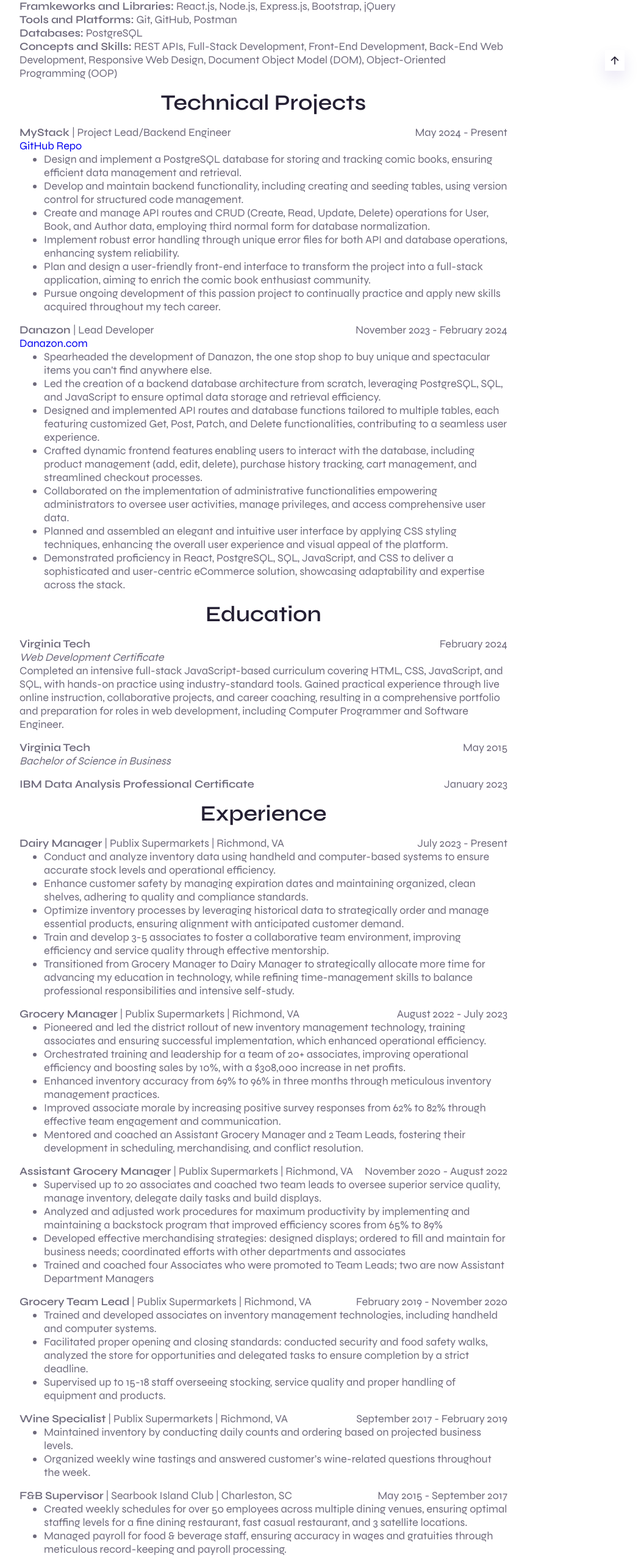
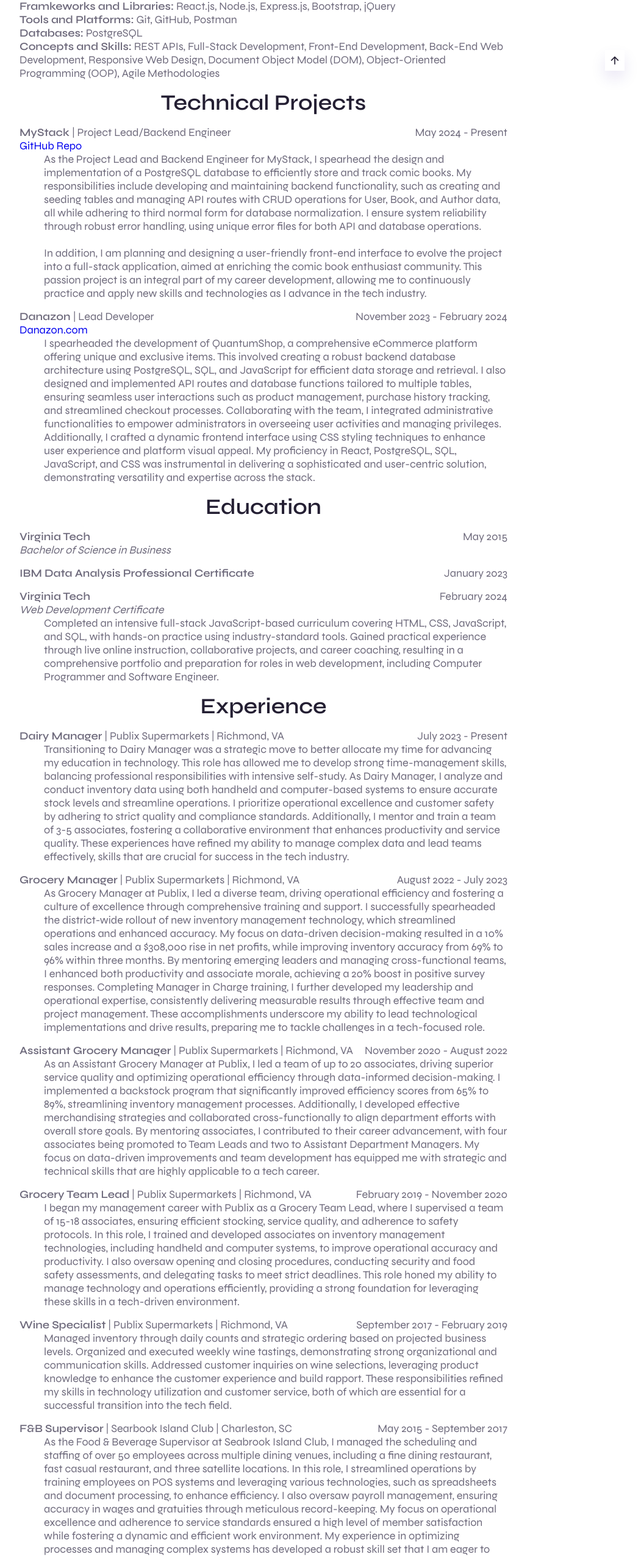
Before and after one commit to dvirak/Personal-Website, a React (Vite) app: page /about in a window 1280 px wide. Shown: the part 1084-3638 px from the top of the page at 61% size, without its empty margins (208-1259 px from the left). Built offline with nearby package versions, Linux system fonts and the light colour scheme.

Commit message:
Update Experience to Summary Form

```diff
--- a/src/App.css
+++ b/src/App.css
@@ -864,7 +864,7 @@
 }
 
 .resume__job-list {
-  list-style: disc;
+  list-style: none;
   margin-left: 2.5rem;
 }
 
--- a/src/Pages/Experience.jsx
+++ b/src/Pages/Experience.jsx
@@ -21,7 +21,7 @@
             <b>Concepts and Skills:</b> REST APIs, Full-Stack Development,
             Front-End Development, Back-End Web Development, Responsive Web
             Design, Document Object Model (DOM), Object-Oriented Programming
-            (OOP)
+            (OOP), Agile Methodologies
           </li>
         </ul>
       </div>
@@ -46,33 +46,11 @@
           <li>
             <ul className="resume__job-list">
               <li>
-                Design and implement a PostgreSQL database for storing and
-                tracking comic books, ensuring efficient data management and
-                retrieval.
-              </li>
-              <li>
-                Develop and maintain backend functionality, including creating
-                and seeding tables, using version control for structured code
-                management.
-              </li>
-              <li>
-                Create and manage API routes and CRUD (Create, Read, Update,
-                Delete) operations for User, Book, and Author data, employing
-                third normal form for database normalization.
-              </li>
-              <li>
-                Implement robust error handling through unique error files for
-                both API and database operations, enhancing system reliability.
-              </li>
-              <li>
-                Plan and design a user-friendly front-end interface to transform
-                the project into a full-stack application, aiming to enrich the
-                comic book enthusiast community.
-              </li>
-              <li>
-                Pursue ongoing development of this passion project to
-                continually practice and apply new skills acquired throughout my
-                tech career.
+                As the Project Lead and Backend Engineer for MyStack, I spearhead the design and implementation of a PostgreSQL database to efficiently store and track comic books. My responsibilities include developing and maintaining backend functionality, such as creating and seeding tables and managing API routes with CRUD operations for User, Book, and Author data, all while adhering to third normal form for database normalization. I ensure system reliability through robust error handling, using unique error files for both API and database operations.
+                </li>
+                <br/>
+                <li>
+                In addition, I am planning and designing a user-friendly front-end interface to evolve the project into a full-stack application, aimed at enriching the comic book enthusiast community. This passion project is an integral part of my career development, allowing me to continuously practice and apply new skills and technologies as I advance in the tech industry.
               </li>
             </ul>
           </li>
@@ -96,42 +74,7 @@
           <li>
             <ul className="resume__job-list">
               <li>
-                Spearheaded the development of Danazon, the one stop shop to buy
-                unique and spectacular items you can't find anywhere else.
-              </li>
-              <li>
-                Led the creation of a backend database architecture from
-                scratch, leveraging PostgreSQL, SQL, and JavaScript to ensure
-                optimal data storage and retrieval efficiency.
-              </li>
-              <li>
-                Designed and implemented API routes and database functions
-                tailored to multiple tables, each featuring customized Get,
-                Post, Patch, and Delete functionalities, contributing to a
-                seamless user experience.
-              </li>
-              <li>
-                Crafted dynamic frontend features enabling users to interact
-                with the database, including product management (add, edit,
-                delete), purchase history tracking, cart management, and
-                streamlined checkout processes.
-              </li>
-              <li>
-                Collaborated on the implementation of administrative
-                functionalities empowering administrators to oversee user
-                activities, manage privileges, and access comprehensive user
-                data.
-              </li>
-              <li>
-                Planned and assembled an elegant and intuitive user interface by
-                applying CSS styling techniques, enhancing the overall user
-                experience and visual appeal of the platform.
-              </li>
-              <li>
-                Demonstrated proficiency in React, PostgreSQL, SQL, JavaScript,
-                and CSS to deliver a sophisticated and user-centric eCommerce
-                solution, showcasing adaptability and expertise across the
-                stack.
+                I spearheaded the development of QuantumShop, a comprehensive eCommerce platform offering unique and exclusive items. This involved creating a robust backend database architecture using PostgreSQL, SQL, and JavaScript for efficient data storage and retrieval. I also designed and implemented API routes and database functions tailored to multiple tables, ensuring seamless user interactions such as product management, purchase history tracking, and streamlined checkout processes. Collaborating with the team, I integrated administrative functionalities to empower administrators in overseeing user activities and managing privileges. Additionally, I crafted a dynamic frontend interface using CSS styling techniques to enhance user experience and platform visual appeal. My proficiency in React, PostgreSQL, SQL, JavaScript, and CSS was instrumental in delivering a sophisticated and user-centric solution, demonstrating versatility and expertise across the stack.
               </li>
             </ul>
           </li>
@@ -140,24 +83,6 @@
       <h2 className="resume__section__title">{`Education`}</h2>
       <div className="resume__container container">
         <ul>
-          <li className="resume__job__title resume__line">
-            <span className="resume__text-left-side">
-              <b>Virginia Tech</b>
-            </span>
-            <span className="resume__text-right-side">February 2024</span>
-          </li>
-          <li>
-            <i>Web Development Certificate</i>
-          </li>
-          <li>
-            Completed an intensive full-stack JavaScript-based curriculum
-            covering HTML, CSS, JavaScript, and SQL, with hands-on practice
-            using industry-standard tools. Gained practical experience through
-            live online instruction, collaborative projects, and career
-            coaching, resulting in a comprehensive portfolio and preparation for
-            roles in web development, including Computer Programmer and Software
-            Engineer.
-          </li>
           <li className="resume__job__title resume__line">
             <span className="resume__text-left-side">
               <b>Virginia Tech</b>
@@ -173,6 +98,26 @@
             </span>
             <span className="resume__text-right-side">January 2023</span>
           </li>
+          <li className="resume__job__title resume__line">
+            <span className="resume__text-left-side">
+              <b>Virginia Tech</b>
+            </span>
+            <span className="resume__text-right-side">February 2024</span>
+          </li>
+          <li>
+            <i>Web Development Certificate</i>
+          </li>
+          <ul className="resume__job-list">
+            <li>
+            Completed an intensive full-stack JavaScript-based curriculum
+            covering HTML, CSS, JavaScript, and SQL, with hands-on practice
+            using industry-standard tools. Gained practical experience through
+            live online instruction, collaborative projects, and career
+            coaching, resulting in a comprehensive portfolio and preparation for
+            roles in web development, including Computer Programmer and Software
+            Engineer.
+            </li>
+          </ul>
         </ul>
       </div>
       <h2 className="resume__section__title">{`Experience`}</h2>
@@ -187,30 +132,7 @@
           <li>
             <ul className="resume__job-list">
               <li>
-                Conduct and analyze inventory data using handheld and
-                computer-based systems to ensure accurate stock levels and
-                operational efficiency.
-              </li>
-              <li>
-                Enhance customer safety by managing expiration dates and
-                maintaining organized, clean shelves, adhering to quality and
-                compliance standards.
-              </li>
-              <li>
-                Optimize inventory processes by leveraging historical data to
-                strategically order and manage essential products, ensuring
-                alignment with anticipated customer demand.
-              </li>
-              <li>
-                Train and develop 3-5 associates to foster a collaborative team
-                environment, improving efficiency and service quality through
-                effective mentorship.
-              </li>
-              <li>
-                Transitioned from Grocery Manager to Dairy Manager to
-                strategically allocate more time for advancing my education in
-                technology, while refining time-management skills to balance
-                professional responsibilities and intensive self-study.
+                Transitioning to Dairy Manager was a strategic move to better allocate my time for advancing my education in technology. This role has allowed me to develop strong time-management skills, balancing professional responsibilities with intensive self-study. As Dairy Manager, I analyze and conduct inventory data using both handheld and computer-based systems to ensure accurate stock levels and streamline operations. I prioritize operational excellence and customer safety by adhering to strict quality and compliance standards. Additionally, I mentor and train a team of 3-5 associates, fostering a collaborative environment that enhances productivity and service quality. These experiences have refined my ability to manage complex data and lead teams effectively, skills that are crucial for success in the tech industry.
               </li>
             </ul>
           </li>
@@ -225,29 +147,7 @@
           <li>
             <ul className="resume__job-list">
               <li>
-                Pioneered and led the district rollout of new inventory
-                management technology, training associates and ensuring
-                successful implementation, which enhanced operational
-                efficiency.
-              </li>
-              <li>
-                Orchestrated training and leadership for a team of 20+
-                associates, improving operational efficiency and boosting sales
-                by 10%, with a $308,000 increase in net profits.
-              </li>
-              <li>
-                Enhanced inventory accuracy from 69% to 96% in three months
-                through meticulous inventory management practices.
-              </li>
-              <li>
-                Improved associate morale by increasing positive survey
-                responses from 62% to 82% through effective team engagement and
-                communication.
-              </li>
-              <li>
-                Mentored and coached an Assistant Grocery Manager and 2 Team
-                Leads, fostering their development in scheduling, merchandising,
-                and conflict resolution.
+               As Grocery Manager at Publix, I led a diverse team, driving operational efficiency and fostering a culture of excellence through comprehensive training and support. I successfully spearheaded the district-wide rollout of new inventory management technology, which streamlined operations and enhanced accuracy. My focus on data-driven decision-making resulted in a 10% sales increase and a $308,000 rise in net profits, while improving inventory accuracy from 69% to 96% within three months. By mentoring emerging leaders and managing cross-functional teams, I enhanced both productivity and associate morale, achieving a 20% boost in positive survey responses. Completing Manager in Charge training, I further developed my leadership and operational expertise, consistently delivering measurable results through effective team and project management. These accomplishments underscore my ability to lead technological implementations and drive results, preparing me to tackle challenges in a tech-focused role.
               </li>
             </ul>
           </li>
@@ -263,23 +163,7 @@
           <li>
             <ul className="resume__job-list">
               <li>
-                Supervised up to 20 associates and coached two team leads to
-                oversee superior service quality, manage inventory, delegate
-                daily tasks and build displays.
-              </li>
-              <li>
-                Analyzed and adjusted work procedures for maximum productivity
-                by implementing and maintaining a backstock program that
-                improved efficiency scores from 65% to 89%
-              </li>
-              <li>
-                Developed effective merchandising strategies: designed displays;
-                ordered to fill and maintain for business needs; coordinated
-                efforts with other departments and associates
-              </li>
-              <li>
-                Trained and coached four Associates who were promoted to Team
-                Leads; two are now Assistant Department Managers
+                As an Assistant Grocery Manager at Publix, I led a team of up to 20 associates, driving superior service quality and optimizing operational efficiency through data-informed decision-making. I implemented a backstock program that significantly improved efficiency scores from 65% to 89%, streamlining inventory management processes. Additionally, I developed effective merchandising strategies and collaborated cross-functionally to align department efforts with overall store goals. By mentoring associates, I contributed to their career advancement, with four associates being promoted to Team Leads and two to Assistant Department Managers. My focus on data-driven improvements and team development has equipped me with strategic and technical skills that are highly applicable to a tech career.
               </li>
             </ul>
           </li>
@@ -294,18 +178,7 @@
           <li>
             <ul className="resume__job-list">
               <li>
-                Trained and developed associates on inventory management
-                technologies, including handheld and computer systems.
-              </li>
-              <li>
-                Facilitated proper opening and closing standards: conducted
-                security and food safety walks, analyzed the store for
-                opportunities and delegated tasks to ensure completion by a
-                strict deadline.
-              </li>
-              <li>
-                Supervised up to 15-18 staff overseeing stocking, service
-                quality and proper handling of equipment and products.
+               I began my management career with Publix as a Grocery Team Lead, where I supervised a team of 15-18 associates, ensuring efficient stocking, service quality, and adherence to safety protocols. In this role, I trained and developed associates on inventory management technologies, including handheld and computer systems, to improve operational accuracy and productivity. I also oversaw opening and closing procedures, conducting security and food safety assessments, and delegating tasks to meet strict deadlines. This role honed my ability to manage technology and operations efficiently, providing a strong foundation for leveraging these skills in a tech-driven environment.
               </li>
             </ul>
           </li>
@@ -320,12 +193,7 @@
           <li>
             <ul className="resume__job-list">
               <li>
-                Maintained inventory by conducting daily counts and ordering
-                based on projected business levels.
-              </li>
-              <li>
-                Organized weekly wine tastings and answered customer’s
-                wine-related questions throughout the week.
+               Managed inventory through daily counts and strategic ordering based on projected business levels. Organized and executed weekly wine tastings, demonstrating strong organizational and communication skills. Addressed customer inquiries on wine selections, leveraging product knowledge to enhance the customer experience and build rapport. These responsibilities refined my skills in technology utilization and customer service, both of which are essential for a successful transition into the tech field.
               </li>
             </ul>
           </li>
@@ -340,20 +208,7 @@
           <li>
             <ul className="resume__job-list">
               <li>
-                Created weekly schedules for over 50 employees across multiple
-                dining venues, ensuring optimal staffing levels for a fine
-                dining restaurant, fast casual restaurant, and 3 satellite
-                locations.
-              </li>
-              <li>
-                Managed payroll for food & beverage staff, ensuring accuracy in
-                wages and gratuities through meticulous record-keeping and
-                payroll processing.
-              </li>
-              <li>
-                Trained employees on POS system usage and utilized various
-                technologies, including spreadsheets and word documents, to
-                streamline operational tasks and enhance efficiency.
+               As the Food & Beverage Supervisor at Seabrook Island Club, I managed the scheduling and staffing of over 50 employees across multiple dining venues, including a fine dining restaurant, fast casual restaurant, and three satellite locations. In this role, I streamlined operations by training employees on POS systems and leveraging various technologies, such as spreadsheets and document processing, to enhance efficiency. I also oversaw payroll management, ensuring accuracy in wages and gratuities through meticulous record-keeping. My focus on operational excellence and adherence to service standards ensured a high level of member satisfaction while fostering a dynamic and efficient work environment. My experience in optimizing processes and managing complex systems has developed a robust skill set that I am eager to apply in a technology-oriented role.
               </li>
             </ul>
           </li>
@@ -369,12 +224,7 @@
           <li>
             <ul className="resume__job-list">
               <li>
-                Managed a staff of 16-20 employees at a high-volume restaurant
-                that produced 400-600 covers per day.
-              </li>
-              <li>
-                Conducted daily inspections in accordance with DHEC Standards to
-                monitor safety and cleanliness.
+                I got my first opportunity to truly manage a staff of 16-20 employees at a high-volume restaurant that produced 400-600 covers per day. I conducted daily inspections in accordance with DHEC Standards to monitor safety and cleanliness.
               </li>
             </ul>
           </li>
```
